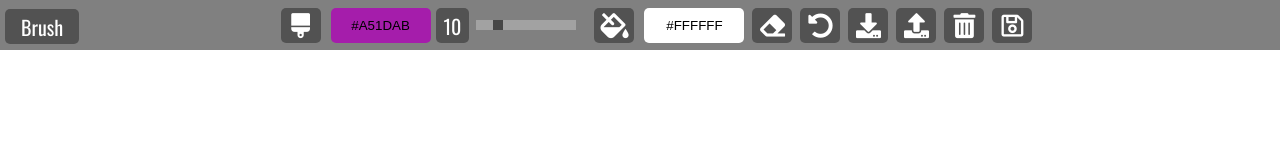
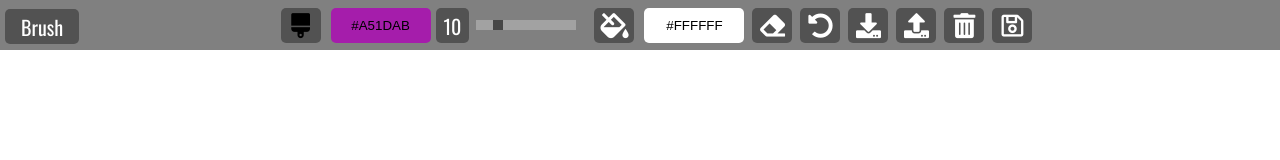
Before and after one commit to PyonAU/paint-clone-v2-react-study, a React (Create React App) app: page / in a window 1280 px wide. Shown: the top 160 px of the page. Built offline with nearby package versions, Linux system fonts and the light colour scheme.

Commit message:
feat: change icon style whichever is clicked feat: change text accoring to the chosen icon

```diff
--- a/src/components/ActiveTool.jsx
+++ b/src/components/ActiveTool.jsx
@@ -1,10 +1,13 @@
 import React from 'react';
 import styles from './ActiveTool.module.css';
 
-function ActiveTool() {
+function ActiveTool( { eraserIcon }) {
+
+  const text = eraserIcon ? 'Eraser' : 'Brush';
+
   return (
     <div>
-      <span className={styles.activeTool} id="active-tool" title="Active Tool">Brush</span>
+      <span className={styles.activeTool} id="active-tool" title="Active Tool">{text}</span>
     </div>
   );
 }
--- a/src/components/Brush.jsx
+++ b/src/components/Brush.jsx
@@ -10,17 +10,26 @@ function Brush({
   isBrushColorClicked,
   inputChangeForBrush,
   handleSliderChange,
-  sliderSize
+  sliderSize,
+  brushIcon,
+  brushChosen
 }) {
-
   // classnames for styling
   const brushTool = cx(styles.brush, styles.tool);
 
   const brushColorHex = brushColor.toUpperCase();
 
+  const brushIconColor = brushIcon ? "black" : "white";
+
   return (
     <div className={brushTool}>
-      <i className={`${styles.fas} fas fa-brush `} id="brush" title="Brush"></i>
+      <i
+        className={`${styles.fas} fas fa-brush `}
+        style={{ color: brushIconColor }}
+        id="brush"
+        title="Brush"
+        onClick={brushChosen}
+      ></i>
       <input
         className={styles.labelStyle}
         type="text"
@@ -31,10 +40,7 @@ function Brush({
       />
       <div className={styles.colorPalette}>
         {isBrushColorClicked && (
-          <SketchPicker
-            color={brushColor}
-            onChange={handleColorCode}
-          />
+          <SketchPicker color={brushColor} onChange={handleColorCode} />
         )}
       </div>
       <span className={styles.size} id="brush-size" title="Brush Size">
--- a/src/components/Brush.module.css
+++ b/src/components/Brush.module.css
@@ -4,7 +4,6 @@
   position: relative;
   top: 5px;
   background-color: rgb(82, 82, 82);
-  color: white;
   padding: 5px;
   border-radius: 5px;
   width: 40px;
--- a/src/components/Eraser.jsx
+++ b/src/components/Eraser.jsx
@@ -1,10 +1,19 @@
-import React from 'react';
-import styles from './Eraser.module.css';
+import React from "react";
+import styles from "./Eraser.module.css";
 
-function Eraser() {
+function Eraser({ eraserChosen, eraserIcon }) {
+
+  const eraserIconColor = eraserIcon ? 'black' : 'white';
+
   return (
     <div className={styles.tool}>
-      <i className={`${styles.fas} fas fa-eraser`} id="eraser" title="Eraser"></i>
+      <i
+        className={`${styles.fas} fas fa-eraser`}
+        id="eraser"
+        title="Eraser"
+        onClick={eraserChosen}
+        style={{color: eraserIconColor}}
+      ></i>
     </div>
   );
 }
--- a/src/components/Eraser.module.css
+++ b/src/components/Eraser.module.css
@@ -3,7 +3,6 @@
   position: relative;
   top: 5px;
   background-color: rgb(82, 82, 82);
-  color: white;
   padding: 5px;
   border-radius: 5px;
   width: 40px;
--- a/src/components/Paint.jsx
+++ b/src/components/Paint.jsx
@@ -18,9 +18,14 @@ function Paint() {
   const [isBrushColorClicked, setBrushColorClicked] = useState(false);
   const [isBucketColorClicked, setBucketColorClicked] = useState(false);
   const [sliderSize, setSliderSize] = useState(10);
+  const [isIconClicked, setIconClicked] = useState({
+    brushIcon: true,
+    eraserIcon: false
+  });
 
   // Destructuring
   const { brushColor, bucketColor } = colorHexCode;
+  const { brushIcon, eraserIcon } = isIconClicked;
 
   const handleColorCode = (event) => {
     if (isBrushColorClicked) {
@@ -53,10 +58,20 @@ function Paint() {
     setSliderSize(event.target.valueAsNumber);
   };
 
+  const eraserChosen = () => {
+    setIconClicked({brushIcon: false, eraserIcon: true});
+  };
+
+  const brushChosen = () => {
+    setIconClicked({brushIcon: true, eraserIcon: false});
+  };
+
   return (
     <>
       <div className={styles.topBar}>
-        <ActiveTool />
+        <ActiveTool
+          eraserIcon={eraserIcon}
+        />
         <Brush
           handleColorCode={handleColorCode}
           brushColor={brushColor}
@@ -65,6 +80,8 @@ function Paint() {
           inputChangeForBrush={inputChangeForBrush}
           handleSliderChange={handleSliderChange}
           sliderSize={sliderSize}
+          brushIcon={brushIcon}
+          brushChosen={brushChosen}
         />
         <Bucket
           bucketColor={bucketColor}
@@ -73,7 +90,10 @@ function Paint() {
           isBucketColorClicked={isBucketColorClicked}
           inputChangeForBucket={inputChangeForBucket}
         />
-        <Eraser />
+        <Eraser
+          eraserChosen={eraserChosen}
+          eraserIcon={eraserIcon}
+        />
         <Clear />
         <LocalStorage />
         <DownloadImage />
```
